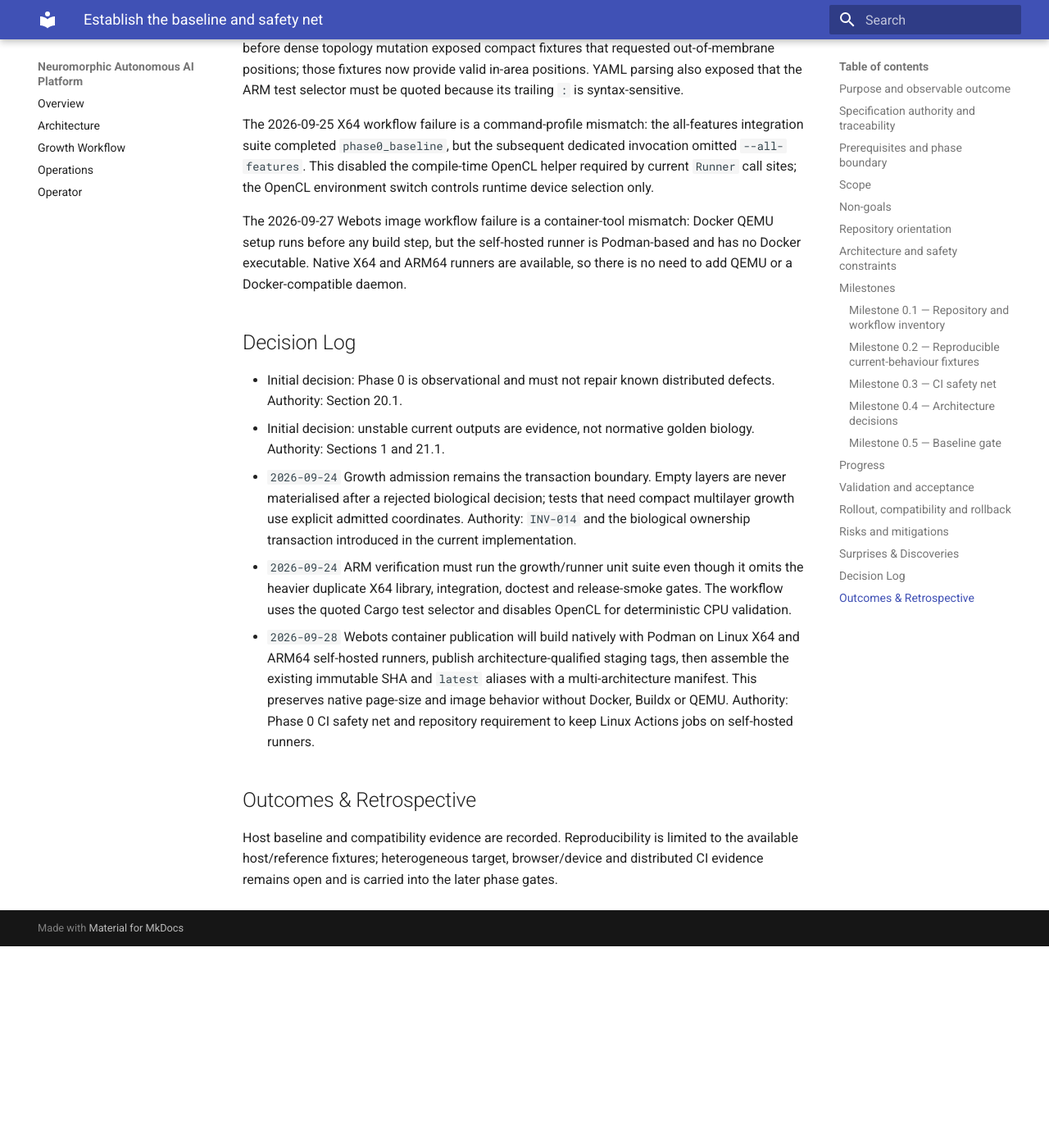
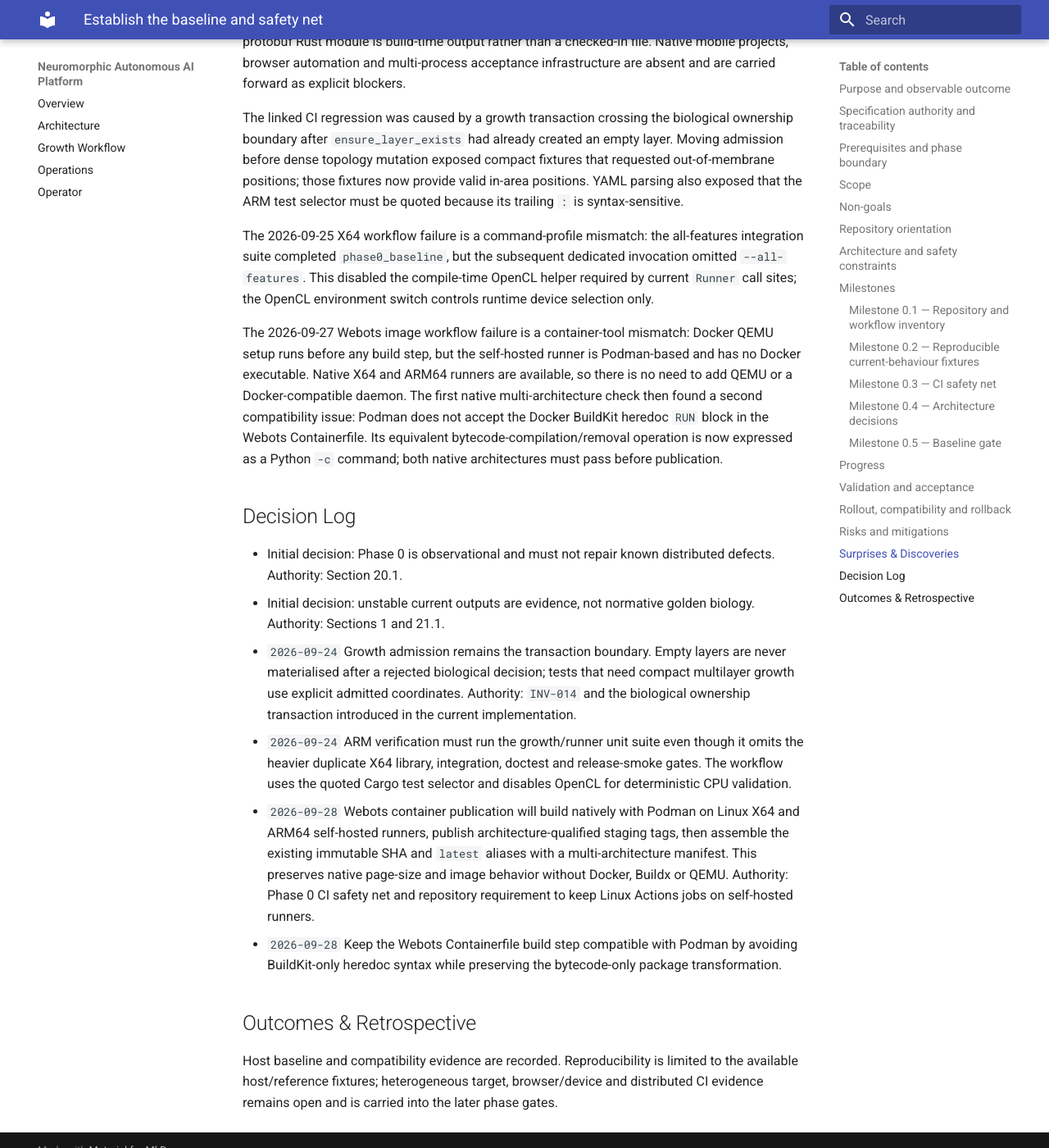
Before and after one commit to neuralmimicry/aarnn_rust, an MkDocs documentation site: the page built from docs/execplans/phase-00-baseline.md, in a window 1280 px wide and 1400 px high, scrolled down 6363 px. Shown: the whole window at 82% size. Built offline with MkDocs 1.6.1 and Material for MkDocs 9.7.7, drawn with Linux system fonts in a browser that asks for light colours; before the commit the page ends 7517 px from its top, so only the background shows below that; some of the changed text lies outside the part shown.

Commit message:
fix: make Webots Containerfile Podman-compatible

```diff
--- a/docs/execplans/phase-00-baseline.md
+++ b/docs/execplans/phase-00-baseline.md
@@ -138,10 +138,15 @@
   --check` passed. Native image builds remain to be verified by manual dispatch
   on the actual self-hosted runners; the local Podman executable cannot load
   `libgpgme.so.11`.
-- [ ] `2026-09-28 05:53Z` Run the non-publishing workflow-dispatch build for the
-  task branch on native Linux X64 and ARM64 runners, then merge only after both
-  builds pass. The main push will verify and publish the multi-architecture
-  immutable SHA and `latest` tags.
+- [x] `2026-09-28 05:59Z` Ran workflow dispatch `36384153953` on the X64 and
+  ARM64 self-hosted runners. The native X64 image build passed. ARM64 exposed a
+  Containerfile Docker BuildKit heredoc that Podman's parser treated as
+  Dockerfile instructions (`Unknown instruction: IMPORT`). Updated the build
+  step to equivalent `python -c` syntax; no GHCR authentication or push ran.
+- [~] `2026-09-28 05:59Z` Re-run workflow dispatch after the Podman-compatible
+  Containerfile update. Merge only after both native builds pass; the main push
+  will then verify and publish the multi-architecture immutable SHA and
+  `latest` tags.
 
 ## Validation and acceptance
 
@@ -187,6 +192,11 @@
 Docker QEMU setup runs before any build step, but the self-hosted runner is
 Podman-based and has no Docker executable. Native X64 and ARM64 runners are
 available, so there is no need to add QEMU or a Docker-compatible daemon.
+The first native multi-architecture check then found a second compatibility
+issue: Podman does not accept the Docker BuildKit heredoc `RUN` block in the
+Webots Containerfile. Its equivalent bytecode-compilation/removal operation is
+now expressed as a Python `-c` command; both native architectures must pass
+before publication.
 
 ## Decision Log
 
@@ -208,6 +218,9 @@
   image behavior without Docker, Buildx or QEMU. Authority: Phase 0 CI safety
   net and repository requirement to keep Linux Actions jobs on self-hosted
   runners.
+- `2026-09-28` Keep the Webots Containerfile build step compatible with Podman
+  by avoiding BuildKit-only heredoc syntax while preserving the bytecode-only
+  package transformation.
 
 ## Outcomes & Retrospective
 
```
Also changed, not shown: 1 other file.
